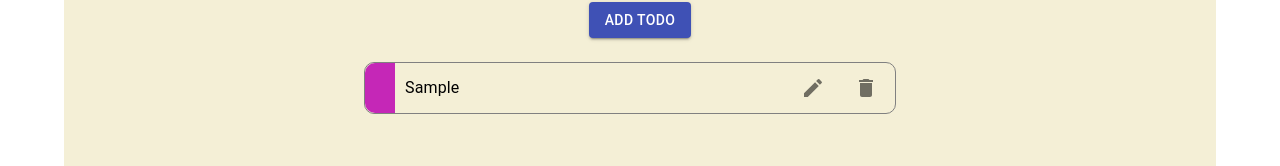
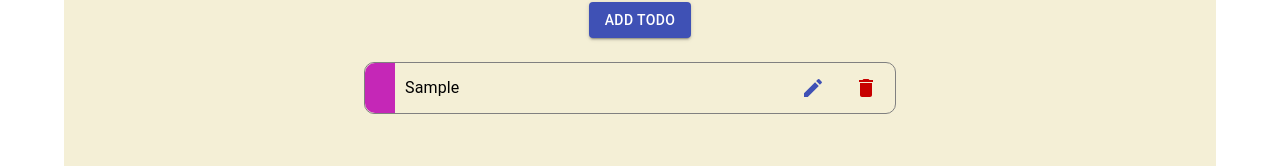
Before and after one commit to Surabhi1997mitra/TODO-LIST, a React (Create React App) app: page / in a window 1280 px wide. Both pictures are taken after typing "Sample" into the empty fields and a click on the button "ADD TODO". Shown: the part 202-368 px from the top of the page. Built offline with nearby package versions, Linux system fonts and the light colour scheme.

Commit message:
made changes in edit icon

```diff
--- a/src/components/TodoItem.tsx
+++ b/src/components/TodoItem.tsx
@@ -2,6 +2,7 @@ import React from 'react';
 import { ListItem, ListItemText, IconButton, TextField } from '@material-ui/core';
 import DeleteIcon from '@material-ui/icons/Delete';
 import EditIcon from '@material-ui/icons/Edit';
+import CheckIcon from '@material-ui/icons/CheckCircle'
 
 interface TodoItemProps {
     todo: {
@@ -19,18 +20,21 @@ const TodoItem: React.FC<TodoItemProps> = ({ todo, index, editTodo, removeTodo,
     return (
         <ListItem style={{ borderRadius: 10, margin: "1rem 0", border: "1px solid grey", padding: 0 }}>
             <div style={{ width: 30, height: 50, marginRight: 10, borderRadius: "10px 0 0 10px", background: todo.color }}></div>
-            {editIndex === index ?
-            <TextField
-                fullWidth
-                value={todo.name}
-                onChange={(e) => editTodo(index, e.target.value)}
-            /> :
-            <ListItemText primary={todo.name} />}
-            <IconButton edge="end" onClick={() => setEditIndex(index)} style={{ marginRight: 5 }}>
-                <EditIcon />
+            {editIndex === index
+                ? <TextField
+                    fullWidth
+                    value={todo.name}
+                    onChange={(e) => editTodo(index, e.target.value)}
+                />
+                : <ListItemText primary={todo.name} />}
+            <IconButton edge="end" onClick={() => editIndex === index ? setEditIndex(null) : setEditIndex(index)} style={{ marginRight: 5 }}>
+                {editIndex === index ?
+                    <CheckIcon style={{ color: 'green' }}/>
+                    : <EditIcon color='primary'/>
+                }
             </IconButton>
             <IconButton edge="end" onClick={() => removeTodo(index)} style={{ marginRight: 5 }}>
-                <DeleteIcon />
+                <DeleteIcon style={{ color: '#c70000' }}/>
             </IconButton>
         </ListItem>
     )
```
Also changed, not shown: package.json (+7 -7 lines).
